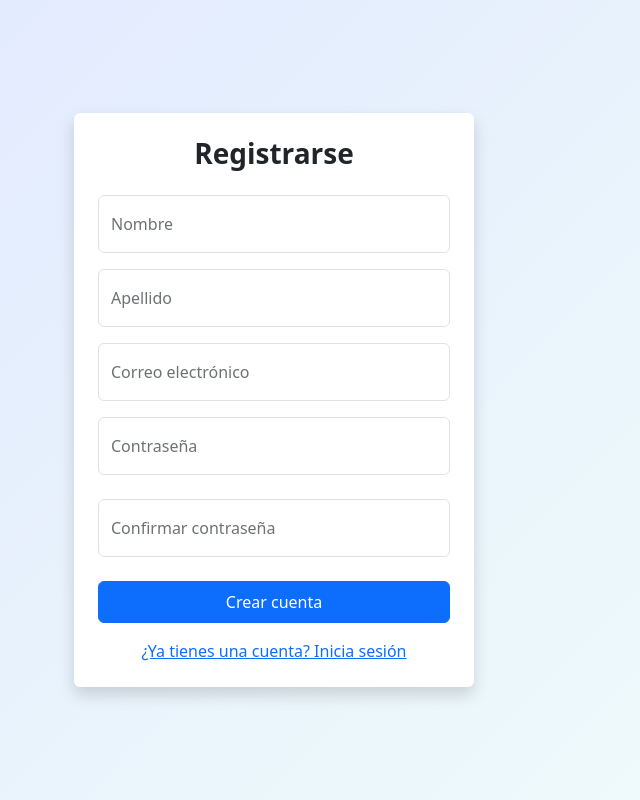
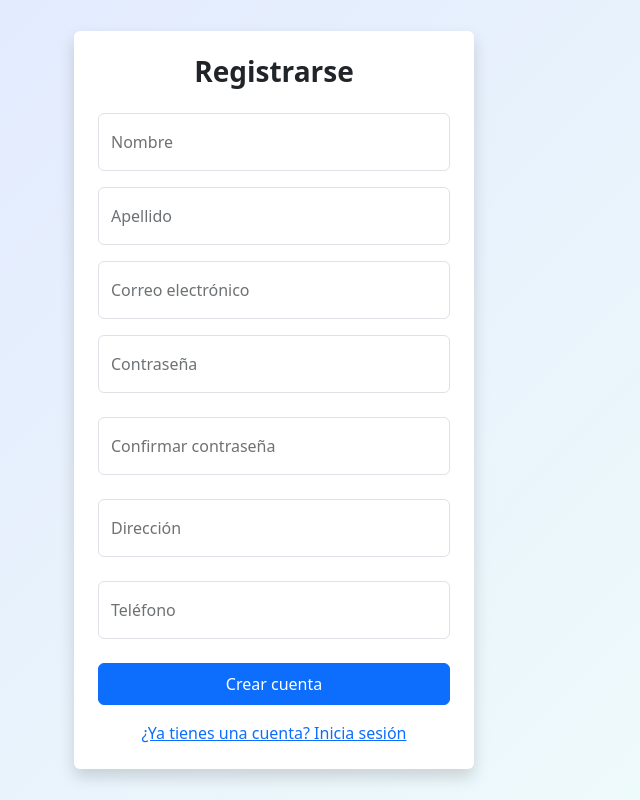
Before and after one commit to topavasquez/isoterm-frontend, a React (Create React App) app: page /registro in a window 1280 px wide. Shown: the whole page, without its empty margins (366-1006 px from the left). Built offline with nearby package versions, Linux system fonts and the light colour scheme.

Commit message:
logica registro

```diff
--- a/src/components/dashboard/Dashboard.jsx
+++ b/src/components/dashboard/Dashboard.jsx
@@ -1,4 +1,4 @@
-import React from 'react'
+import React, { useEffect } from 'react'
 import './dashboard.css'
 import { Link, Outlet, useNavigate } from 'react-router-dom'
 import { CiLogout } from "react-icons/ci";
@@ -6,6 +6,22 @@ import { CiLogout } from "react-icons/ci";
 export default function Dashboard() {
 
     const navigate = useNavigate();
+
+    const comprobarSesion = () => {
+        const usuario = localStorage.getItem('usuario');
+        if (usuario) {
+            const usuarioObj = JSON.parse(usuario);
+            if (usuarioObj.rol === 'admin' || usuarioObj.rol === 'vendedor') {
+                navigate('/dashboard');
+            } else {
+                navigate('/');
+            }
+        }
+    }
+
+    useEffect(() => {
+        comprobarSesion()
+    }, [])
 
     const logout = () => {
         localStorage.removeItem('usuario');
@@ -25,7 +41,7 @@ export default function Dashboard() {
                 </Link>
 
                 <button onClick={logout} className="btn btn-dark text-white d-flex align-items-center gap-2 me-3">
-                    <CiLogout color='white'/>
+                    <CiLogout color='white' />
                 </button>
             </header>
 
--- a/src/components/registro/Registro.jsx
+++ b/src/components/registro/Registro.jsx
@@ -22,12 +22,16 @@ export default function Registro() {
         comprobarSesion()
     }, [])
 
+    const [loading, setLoading] = useState(false)
+
     const [form, setForm] = useState({
         nombre: '',
         apellido: '',
         correo: '',
         password: '',
-        confirmarPassword: ''
+        confirmarPassword: '',
+        telefono: '',
+        direccion: ''
     })
 
     const handleChange = (e) => {
@@ -37,9 +41,49 @@ export default function Registro() {
         })
     }
 
-    const registrarse = (e) => {
+    const registrarse = async (e) => {
         e.preventDefault()
         console.log(form)
+
+        if (Object.values(form).some(value => value.trim() === '')) {
+            alert('Por favor, complete todos los campos')
+            return
+        }
+
+        if (form.password !== form.confirmarPassword) {
+            alert('Las contraseñas no coinciden')
+            return
+        }
+
+        setLoading(true)
+
+        await fetch('http://localhost:3000/api/usuarios/cliente', {
+            method: 'POST',
+            headers: {
+                'Content-Type': 'application/json'
+            },
+            body: JSON.stringify({
+                nombre: form.nombre,
+                apellido: form.apellido,
+                correo: form.correo,
+                password: form.password,
+                telefono: form.telefono,
+                direccion: form.direccion
+            })
+        })
+        .then(res => res.json())
+        .then(data => {
+            localStorage.setItem('usuario', JSON.stringify(data));
+            setLoading(false)
+            alert('Usuario registrado con éxito');
+            navigate('/');
+        })
+        .catch(err => {
+            setLoading(false)
+            console.error('Error:', err);
+            alert('Error al registrar el usuario');
+        });
+
     }
 
     return (
@@ -97,12 +141,34 @@ export default function Registro() {
                         <input
                             type="password"
                             className="form-control"
-                            id="confirmarpassword"
+                            id="confirmarPassword"
                             value={form.confirmarPassword}
                             onChange={handleChange}
                             placeholder="Contraseña"
                         />
-                        <label htmlFor="confirmarpassword">Confirmar contraseña</label>
+                        <label htmlFor="confirmaPpassword">Confirmar contraseña</label>
+                    </div>
+                    <div className="form-floating mb-4">
+                        <input
+                            type="text"
+                            className="form-control"
+                            id="direccion"
+                            value={form.direccion}
+                            onChange={handleChange}
+                            placeholder="Direccion"
+                        />
+                        <label htmlFor="direccion">Dirección</label>
+                    </div>
+                    <div className="form-floating mb-4">
+                        <input
+                            type="number"
+                            className="form-control"
+                            id="telefono"
+                            value={form.telefono}
+                            onChange={handleChange}
+                            placeholder="Telefono"
+                        />
+                        <label htmlFor="telefono">Teléfono</label>
                     </div>
                     <button className="btn btn-primary w-100 py-2" type="submit">
                         Crear cuenta
```
